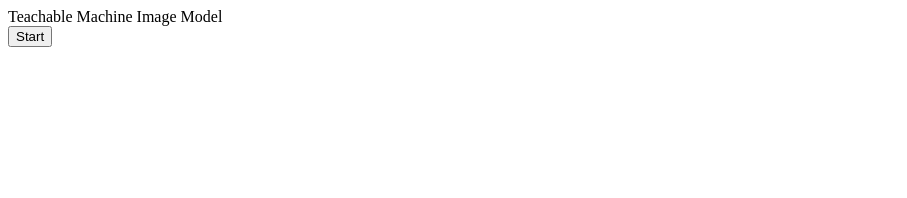
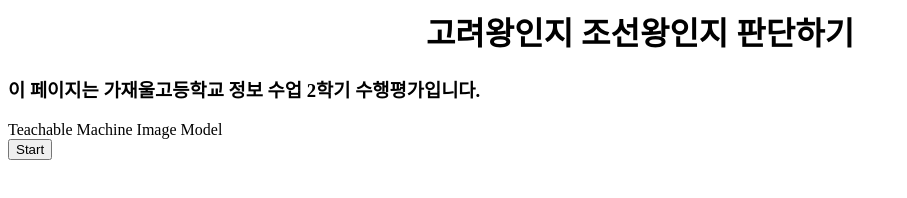
Before and after one commit to minhyung0904/minhyung0904.github.io, a plain HTML site: page index.html in a window 1280 px wide. Shown: the whole page, without its empty margins (0-907 px from the left). Drawn offline with Linux system fonts and the light colour scheme.

Commit message:
Update index.html

```diff
--- a/index.html
+++ b/index.html
@@ -1,3 +1,12 @@
+<html>
+<head>
+<title>10215오민형</title>
+</head>
+<body>
+<center><h1>고려왕인지 조선왕인지 판단하기</h1></center>
+<h3>이 페이지는 가재울고등학교 정보 수업 2학기 수행평가입니다.</h3>
+</body>
+</html>
 <div>Teachable Machine Image Model</div>
 <button type="button" onclick="init()">Start</button>
 <div id="webcam-container"></div>
```
